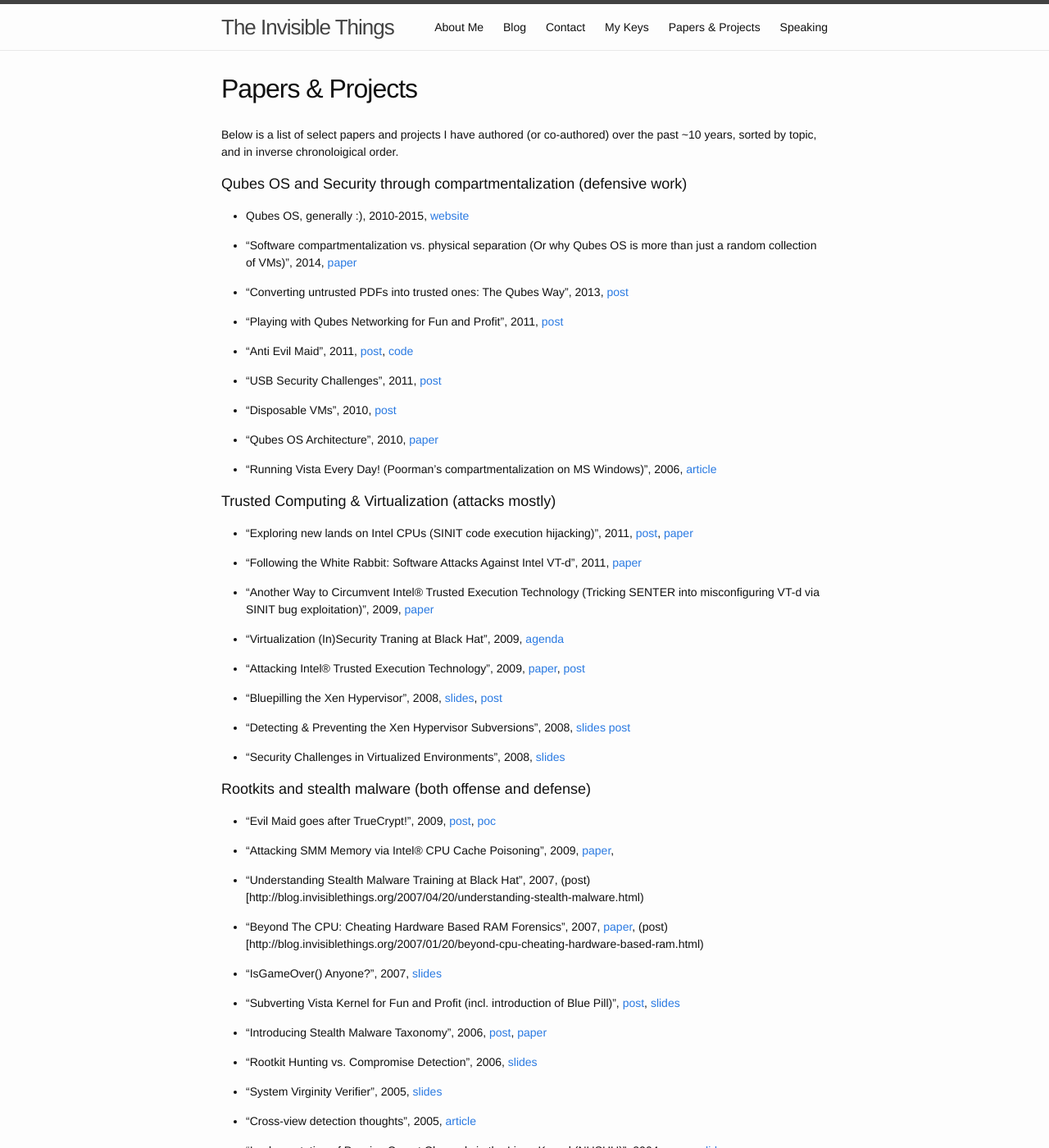
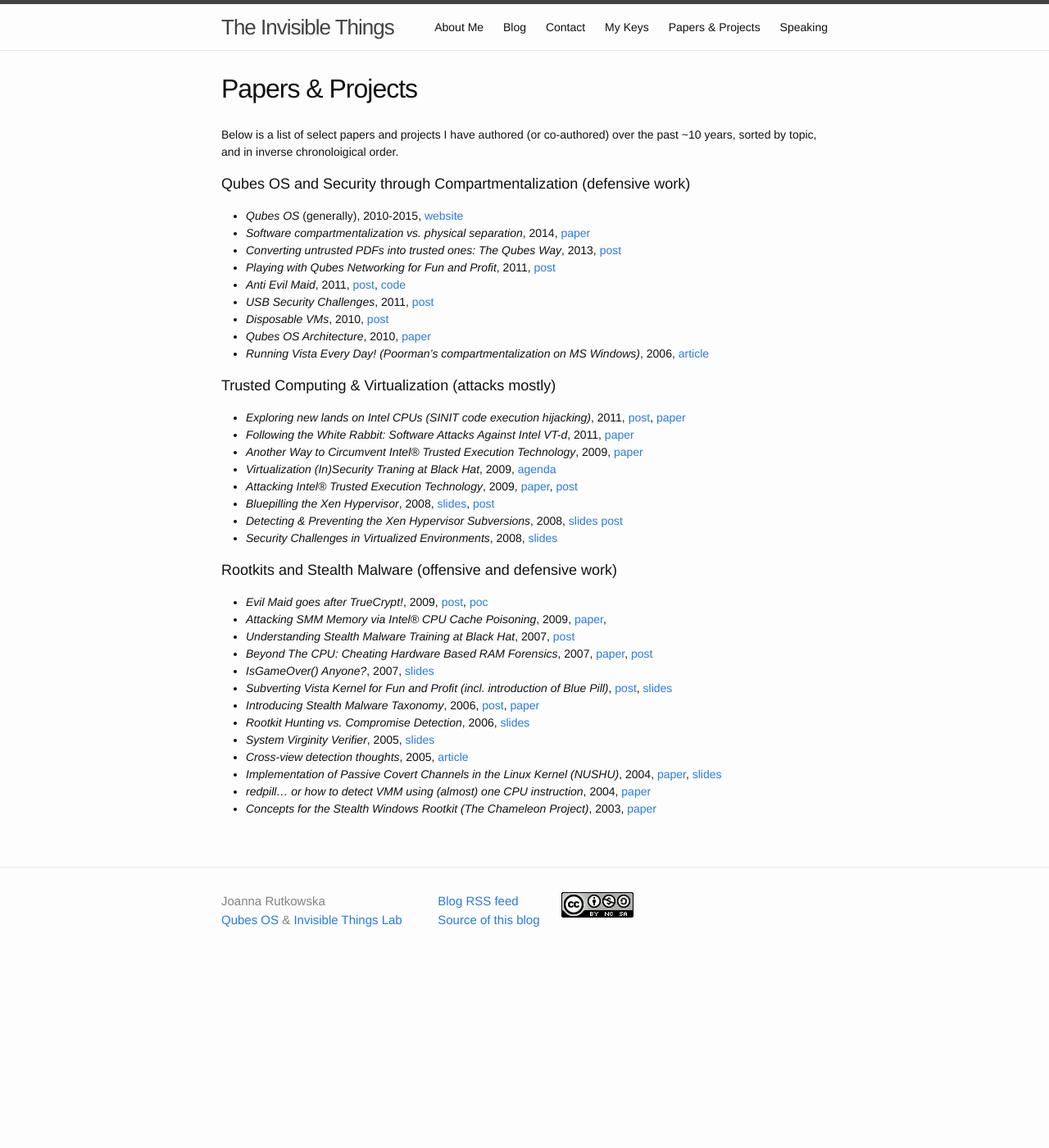
Before and after one commit to rootkovska/rootkovska.github.io, a Jekyll site: the page built from papers.md, in a window 1280 px wide and 1400 px high. Shown: the whole window at 82% size. Built offline with Jekyll 4.4.1, drawn with Linux system fonts in a browser that asks for light colours; Markdown is read by kramdown in place of the engine named in the settings; some of the changed text lies outside the part shown.

Commit message:
papers.md: formatting

```diff
--- a/papers.md
+++ b/papers.md
@@ -7,74 +7,47 @@ permalink: /papers/
 Below is a list of select papers and projects I have authored (or co-authored)
 over the past ~10 years, sorted by topic, and in inverse chronoloigical order.
 
-Qubes OS and Security through compartmentalization (defensive work)
+Qubes OS and Security through Compartmentalization (defensive work)
 --------------------------------------------------------------------
 
-* Qubes OS, generally :), 2010-2015, [website](https://www.qubes-os.org/)
-
-* "Software compartmentalization vs. physical separation (Or why Qubes OS is more than just a random collection of VMs)", 2014, [paper](http://www.invisiblethingslab.com/resources/2014/Software_compartmentalization_vs_physical_separation.pdf)
-
-* "Converting untrusted PDFs into trusted ones: The Qubes Way", 2013, [post](http://blog.invisiblethings.org/2013/02/21/converting-untrusted-pdfs-into-trusted.html)
-
-* "Playing with Qubes Networking for Fun and Profit", 2011, [post](http://blog.invisiblethings.org/2011/09/28/playing-with-qubes-networking-for-fun.html)
-
-* "Anti Evil Maid", 2011, [post](http://blog.invisiblethings.org/2011/09/07/anti-evil-maid.html), [code](https://github.com/QubesOS/qubes-antievilmaid)
-
-* "USB Security Challenges", 2011, [post](http://blog.invisiblethings.org/2011/05/31/usb-security-challenges.html)
-
-* "Disposable VMs", 2010, [post](http://blog.invisiblethings.org/2010/06/01/disposable-vms.html)
-
-* "Qubes OS Architecture", 2010, [paper](http://files.qubes-os.org/files/doc/arch-spec-0.3.pdf)
-
-* "Running Vista Every Day! (Poorman's compartmentalization on MS Windows)",
+* _Qubes OS_ (generally), 2010-2015, [website](https://www.qubes-os.org/)
+* _Software compartmentalization vs. physical separation_, 2014, [paper](http://www.invisiblethingslab.com/resources/2014/Software_compartmentalization_vs_physical_separation.pdf)
+* _Converting untrusted PDFs into trusted ones: The Qubes Way_, 2013, [post](http://blog.invisiblethings.org/2013/02/21/converting-untrusted-pdfs-into-trusted.html)
+* _Playing with Qubes Networking for Fun and Profit_, 2011, [post](http://blog.invisiblethings.org/2011/09/28/playing-with-qubes-networking-for-fun.html)
+* _Anti Evil Maid_, 2011, [post](http://blog.invisiblethings.org/2011/09/07/anti-evil-maid.html), [code](https://github.com/QubesOS/qubes-antievilmaid)
+* _USB Security Challenges_, 2011, [post](http://blog.invisiblethings.org/2011/05/31/usb-security-challenges.html)
+* _Disposable VMs_, 2010, [post](http://blog.invisiblethings.org/2010/06/01/disposable-vms.html)
+* _Qubes OS Architecture_, 2010, [paper](http://files.qubes-os.org/files/doc/arch-spec-0.3.pdf)
+* _Running Vista Every Day! (Poorman's compartmentalization on MS Windows)_,
   2006, [article](http://blog.invisiblethings.org/2007/02/04/running-vista-every-day.html)
 
 
 Trusted Computing & Virtualization (attacks mostly)
 ----------------------------------------------------
 
-*  "Exploring new lands on Intel CPUs (SINIT code execution hijacking)", 2011, [post](http://blog.invisiblethings.org/2011/12/06/exploring-new-lands-on-intel-cpus-sinit.html), [paper](http://www.invisiblethingslab.com/resources/2011/Attacking_Intel_TXT_via_SINIT_hijacking.pdf)
-
-* "Following the White Rabbit: Software Attacks Against Intel VT-d", 2011, [paper](http://blog.invisiblethings.org/2011/05/13/following-white-rabbit-software-attacks.html)
-
-* "Another Way to Circumvent Intel® Trusted Execution Technology (Tricking SENTER into misconfiguring VT-d via SINIT bug exploitation)", 2009, [paper](http://invisiblethingslab.com/resources/misc09/Another%20TXT%20Attack.pdf)
-
-* "Virtualization (In)Security Traning at Black Hat", 2009, [agenda](http://invisiblethingslab.com/resources/training_virtsec/VirtSecTraining-Agenda-0.9.pdf)
-
-* "Attacking Intel® Trusted Execution Technology", 2009, [paper](http://invisiblethingslab.com/resources/bh09dc/Attacking%20Intel%20TXT%20-%20paper.pdf), [post](http://blog.invisiblethings.org/2009/01/05/attacking-intel-trusted-execution.html)
-
-* "Bluepilling the Xen Hypervisor", 2008, [slides](http://invisiblethingslab.com/resources/bh08/part3.pdf), [post](http://blog.invisiblethings.org/2008/08/08/our-xen-0wning-trilogy-highlights.html)
-
-* "Detecting & Preventing the Xen Hypervisor Subversions", 2008, [slides](http://invisiblethingslab.com/resources/bh08/part2-full.pdf) [post](http://blog.invisiblethings.org/2008/08/08/our-xen-0wning-trilogy-highlights.html)
-
-* "Security Challenges in Virtualized Environments", 2008, [slides](http://www.invisiblethingslab.com/resources/rsa08/Security%20Challanges%20in%20Virtualized%20Enviroments%20-%20RSA2008.pdf)
+*  _Exploring new lands on Intel CPUs (SINIT code execution hijacking)_, 2011, [post](http://blog.invisiblethings.org/2011/12/06/exploring-new-lands-on-intel-cpus-sinit.html), [paper](http://www.invisiblethingslab.com/resources/2011/Attacking_Intel_TXT_via_SINIT_hijacking.pdf)
+* _Following the White Rabbit: Software Attacks Against Intel VT-d_, 2011, [paper](http://blog.invisiblethings.org/2011/05/13/following-white-rabbit-software-attacks.html)
+* _Another Way to Circumvent Intel® Trusted Execution Technology_, 2009, [paper](http://invisiblethingslab.com/resources/misc09/Another%20TXT%20Attack.pdf)
+* _Virtualization (In)Security Traning at Black Hat_, 2009, [agenda](http://invisiblethingslab.com/resources/training_virtsec/VirtSecTraining-Agenda-0.9.pdf)
+* _Attacking Intel® Trusted Execution Technology_, 2009, [paper](http://invisiblethingslab.com/resources/bh09dc/Attacking%20Intel%20TXT%20-%20paper.pdf), [post](http://blog.invisiblethings.org/2009/01/05/attacking-intel-trusted-execution.html)
+* _Bluepilling the Xen Hypervisor_, 2008, [slides](http://invisiblethingslab.com/resources/bh08/part3.pdf), [post](http://blog.invisiblethings.org/2008/08/08/our-xen-0wning-trilogy-highlights.html)
+* _Detecting & Preventing the Xen Hypervisor Subversions_, 2008, [slides](http://invisiblethingslab.com/resources/bh08/part2-full.pdf) [post](http://blog.invisiblethings.org/2008/08/08/our-xen-0wning-trilogy-highlights.html)
+* _Security Challenges in Virtualized Environments_, 2008, [slides](http://www.invisiblethingslab.com/resources/rsa08/Security%20Challanges%20in%20Virtualized%20Enviroments%20-%20RSA2008.pdf)
 
 
-Rootkits and stealth malware (both offense and defense)
---------------------------------------------------------
+Rootkits and Stealth Malware (offensive and defensive work)
+-----------------------------------------------------------
 
-* "Evil Maid goes after TrueCrypt!", 2009, [post](http://blog.invisiblethings.org/2009/10/15/evil-maid-goes-after-truecrypt.html), [poc](http://invisiblethingslab.com/resources/evilmaid/evilmaidusb-1.01.img)
-
-* "Attacking SMM Memory via Intel® CPU Cache Poisoning", 2009, [paper](http://invisiblethingslab.com/resources/misc09/smm_cache_fun.pdf),
-
-* "Understanding Stealth Malware Training at Black Hat", 2007, (post)[http://blog.invisiblethings.org/2007/04/20/understanding-stealth-malware.html)
-
-* "Beyond The CPU: Cheating Hardware Based RAM Forensics", 2007, [paper](TODO), (post)[http://blog.invisiblethings.org/2007/01/20/beyond-cpu-cheating-hardware-based-ram.html)
-
-* "IsGameOver() Anyone?", 2007, [slides](http://invisiblethingslab.com/resources/bh07/IsGameOver.pdf)
-
-* "Subverting Vista Kernel for Fun and Profit (incl. introduction of Blue Pill)", [post](http://blog.invisiblethings.org/2006/06/22/introducing-blue-pill.html), [slides](http://www.blackhat.com/presentations/bh-usa-06/BH-US-06-Rutkowska.pdf)
-
-* "Introducing Stealth Malware Taxonomy", 2006, [post](http://blog.invisiblethings.org/2006/11/24/introducing-stealth-malware-taxonomy.html), [paper](TODO)
-
-* "Rootkit Hunting vs. Compromise Detection", 2006, [slides](TODO)
-
-* "System Virginity Verifier", 2005, [slides](TODO)
-
-* "Cross-view detection thoughts", 2005, [article](TODO)
-
-* "Implementation of Passive Covert Channels in the Linux Kernel (NUSHU)", 2004, [paper](TODO), [slides](TODO)
-
-* "redpill... or how to detect VMM using (almost) one CPU instruction", 2004, [paper](TODO)
-
-* "Concepts for the Stealth Windows Rootkit (The Chameleon Project)", 2003, [paper](TODO)
+* _Evil Maid goes after TrueCrypt!_, 2009, [post](http://blog.invisiblethings.org/2009/10/15/evil-maid-goes-after-truecrypt.html), [poc](http://invisiblethingslab.com/resources/evilmaid/evilmaidusb-1.01.img)
+* _Attacking SMM Memory via Intel® CPU Cache Poisoning_, 2009, [paper](http://invisiblethingslab.com/resources/misc09/smm_cache_fun.pdf),
+* _Understanding Stealth Malware Training at Black Hat_, 2007, [post](http://blog.invisiblethings.org/2007/04/20/understanding-stealth-malware.html)
+* _Beyond The CPU: Cheating Hardware Based RAM Forensics_, 2007, [paper](TODO), [post](http://blog.invisiblethings.org/2007/01/20/beyond-cpu-cheating-hardware-based-ram.html)
+* _IsGameOver() Anyone?_, 2007, [slides](http://invisiblethingslab.com/resources/bh07/IsGameOver.pdf)
+* _Subverting Vista Kernel for Fun and Profit (incl. introduction of Blue Pill)_, [post](http://blog.invisiblethings.org/2006/06/22/introducing-blue-pill.html), [slides](http://www.blackhat.com/presentations/bh-usa-06/BH-US-06-Rutkowska.pdf)
+* _Introducing Stealth Malware Taxonomy_, 2006, [post](http://blog.invisiblethings.org/2006/11/24/introducing-stealth-malware-taxonomy.html), [paper](TODO)
+* _Rootkit Hunting vs. Compromise Detection_, 2006, [slides](TODO)
+* _System Virginity Verifier_, 2005, [slides](TODO)
+* _Cross-view detection thoughts_, 2005, [article](TODO)
+* _Implementation of Passive Covert Channels in the Linux Kernel (NUSHU)_, 2004, [paper](TODO), [slides](TODO)
+* _redpill... or how to detect VMM using (almost) one CPU instruction_, 2004, [paper](TODO)
+* _Concepts for the Stealth Windows Rootkit (The Chameleon Project)_, 2003, [paper](TODO)
```
